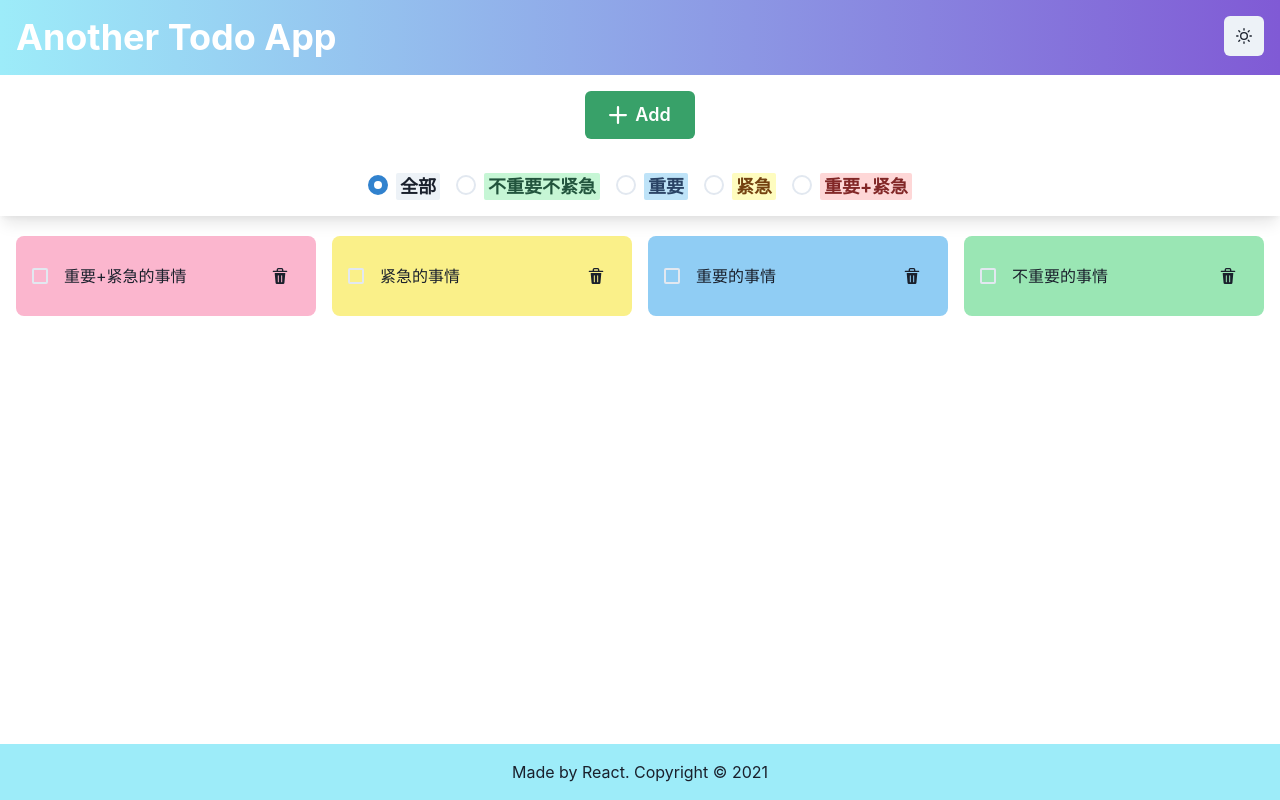
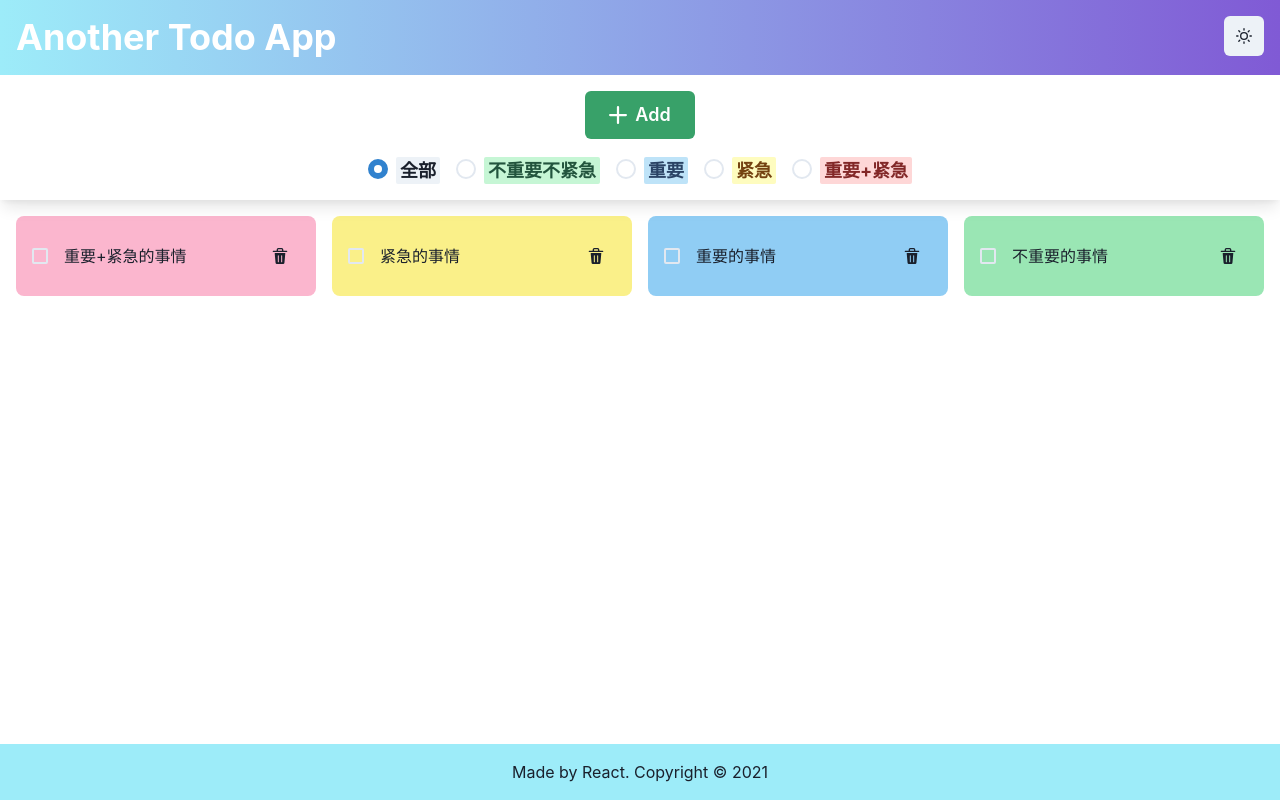
Before and after one commit to zhiwehu/react-todo-app, a React (Create React App) app: page / in a window 1280 px wide. Built offline with nearby package versions, Linux system fonts and the light colour scheme.

Commit message:
fix style

```diff
--- a/src/App.js
+++ b/src/App.js
@@ -142,7 +142,7 @@ const App = () => {
 
       {/* main */}
       <Flex
-        mt={{ base: "400px", md: "220px" }}
+        mt={{ base: "240px", md: "200px" }}
         w="full"
         direction="column"
         as="main"
--- a/src/components/FilterTodos.js
+++ b/src/components/FilterTodos.js
@@ -4,11 +4,12 @@ const FilterTodos = ({ todoTypeFilter, onTodoTypeFilterChange }) => {
   return (
     <RadioGroup value={todoTypeFilter} onChange={onTodoTypeFilterChange}>
       <Stack
-        p={4}
+        pb={4}
         align="center"
         justifyContent="center"
         spacing={4}
-        direction={{ base: "column", md: "row" }}
+        flexWrap="wrap"
+        direction="row"
       >
         <Radio size="lg" value="0">
           <Badge fontSize="lg">全部</Badge>
```
